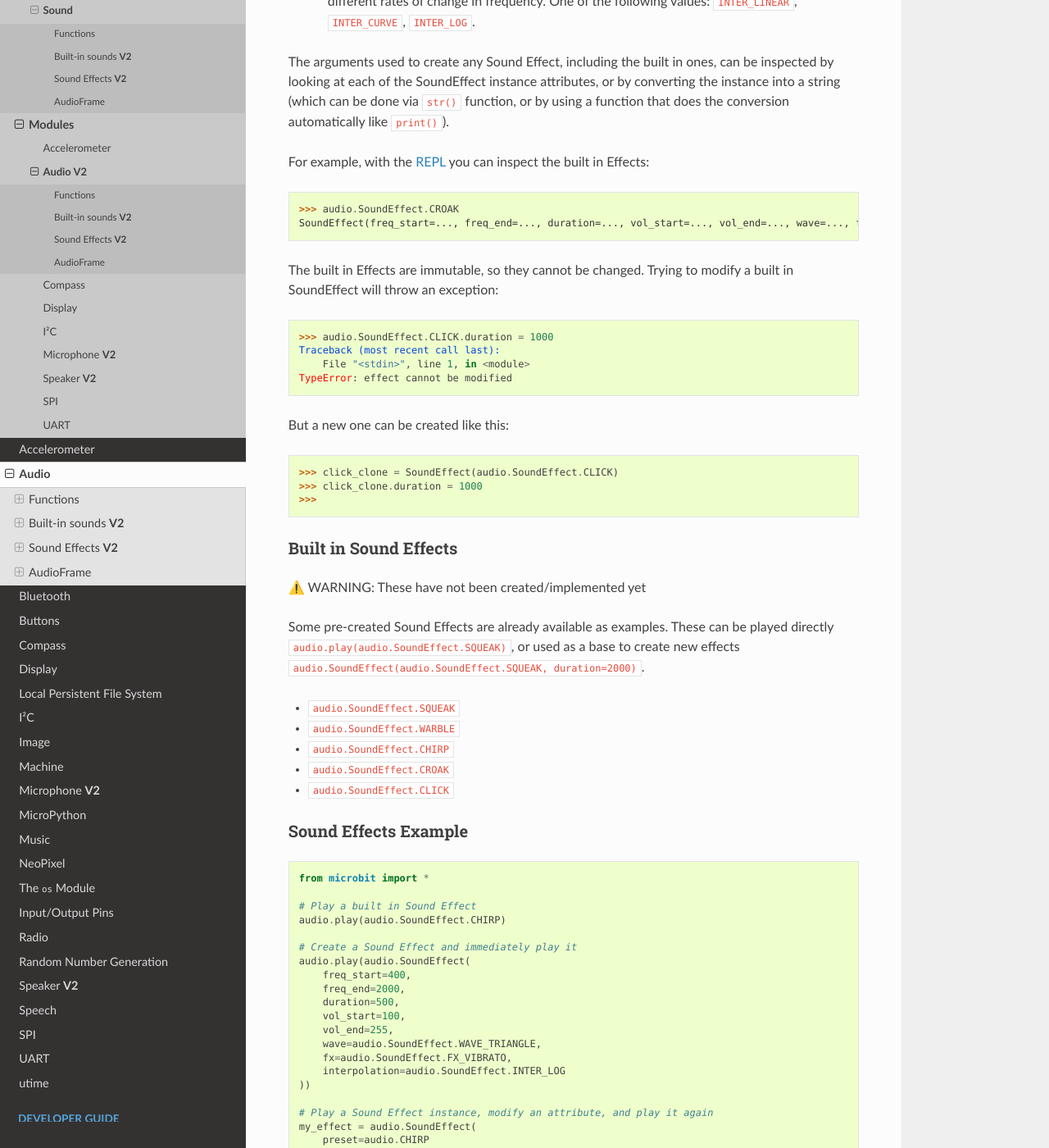
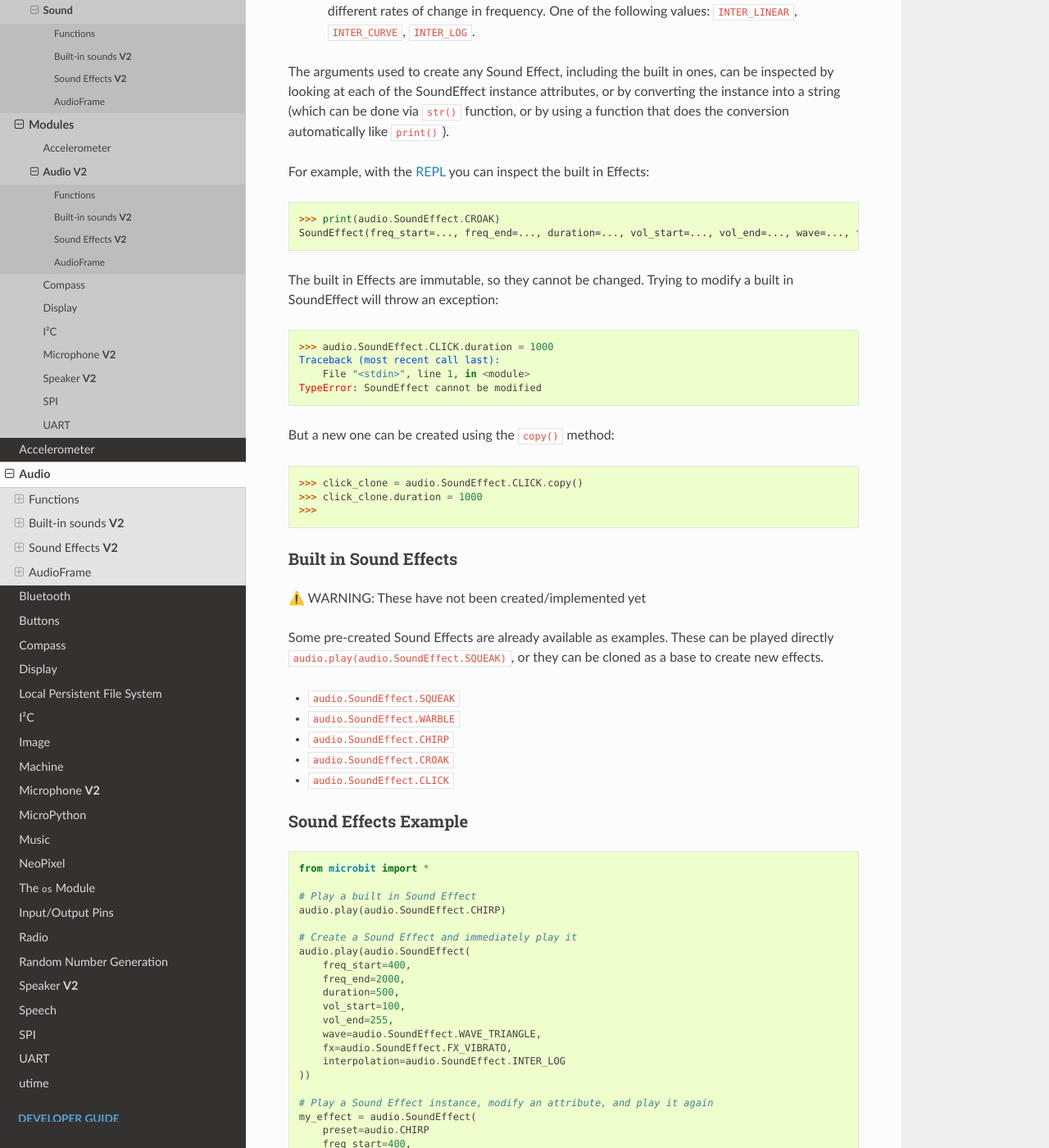
Before and after one commit to bbcmicrobit/micropython, a Sphinx documentation site: the page built from docs/audio.rst, in a window 1280 px wide and 1400 px high, scrolled down 3679 px. Shown: the whole window at 82% size. Built offline with Sphinx 7.4.7 and the Read the Docs theme 2.0.0, drawn with Linux system fonts in a browser that asks for light colours; pages that are not in the unit, such as notebooks, are missing from menus; some of the changed text lies outside the part shown.

Commit message:
docs: Remove SoundEffect `preset` constructor parameter, and add `copy()` method.

```diff
--- a/docs/audio.rst
+++ b/docs/audio.rst
@@ -23,7 +23,7 @@ There are three different kinds of audio sources that can be played using the
     my_effect = audio.SoundEffect(freq_start=400, freq_end=2500, duration=500)
     audio.play(my_effect)
 
-3. `Audio Frames <##audioframe>`_, an iterable (like a list or a generator)
+3. `Audio Frames <#audioframe>`_, an iterable (like a list or a generator)
    of Audio Frames, which are lists of 32 samples with values from 0 to 255::
 
     square_wave = audio.AudioFrame()
@@ -124,9 +124,6 @@ Sound Effects **V2**
     can first create an effect ``my_effect = SoundEffect(duration=1000)``,
     and then change its attributes ``my_effect.duration = 500``.
 
-    :param preset: An existing SoundEffect instance to use as a base, its values
-        are cloned in the new instance, and any additional arguments provided
-        overwrite the base values.
     :param freq_start: Start Frequency in Hertz (Hz), eg: ``400``
     :param freq_end: End Frequency in Hertz (Hz), eg: ``2000``
     :param duration: Duration of the sound (ms), eg: ``500``
@@ -141,6 +138,10 @@ Sound Effects **V2**
         frequencies, different wave shapes have different rates of change
         in frequency. One of the following values: ``INTER_LINEAR``,
         ``INTER_CURVE``, ``INTER_LOG``.
+
+    .. py:function:: copy()
+
+        :returns: A copy of the SoundEffect.
 
     .. py:attribute:: freq_start
 
@@ -189,7 +190,7 @@ function, or by using a function that does the conversion automatically like
 For example, with the :doc:`REPL </devguide/repl>` you can inspect the built
 in Effects::
 
-    >>> audio.SoundEffect.CROAK
+    >>> print(audio.SoundEffect.CROAK)
     SoundEffect(freq_start=..., freq_end=..., duration=..., vol_start=..., vol_end=..., wave=..., fx=..., interpolation=...)
 
 The built in Effects are immutable, so they cannot be changed. Trying to modify
@@ -198,11 +199,11 @@ a built in SoundEffect will throw an exception::
     >>> audio.SoundEffect.CLICK.duration = 1000
     Traceback (most recent call last):
         File "<stdin>", line 1, in <module>
-    TypeError: effect cannot be modified
+    TypeError: SoundEffect cannot be modified
 
-But a new one can be created like this::
+But a new one can be created using the ``copy()`` method::
 
-    >>> click_clone = SoundEffect(audio.SoundEffect.CLICK)
+    >>> click_clone = audio.SoundEffect.CLICK.copy()
     >>> click_clone.duration = 1000
     >>>
 
@@ -213,8 +214,7 @@ Built in Sound Effects
 
 Some pre-created Sound Effects are already available as examples. These can
 be played directly ``audio.play(audio.SoundEffect.SQUEAK)``,
-or used as a base to create new effects
-``audio.SoundEffect(audio.SoundEffect.SQUEAK, duration=2000)``.
+or they can be cloned as a base to create new effects.
 
 * ``audio.SoundEffect.SQUEAK``
 * ``audio.SoundEffect.WARBLE``
@@ -257,7 +257,8 @@ Sound Effects Example
     # You can also create a new effect based on an existing one, and modify
     # any of its characteristics via arguments
     audio.play(audio.SoundEffect.WARBLE)
-    my_modified_effect = SoundEffect(audio.SoundEffect.WARBLE, duration=1000)
+    my_modified_effect = audio.SoundEffect.WARBLE.copy()
+    my_modified_effect.duration=1000
     audio.play(my_modified_effect)
 
     # Use sensor data to modify and play the existing Sound Effect instance
```
Also changed, not shown: other parts of docs/audio.rst (+1 -1 lines).
